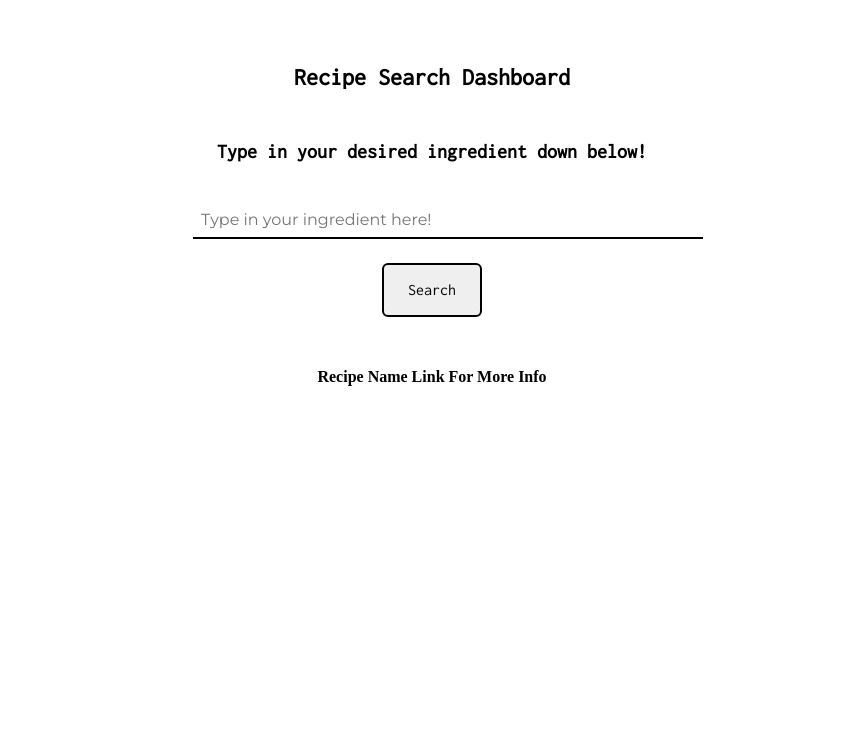
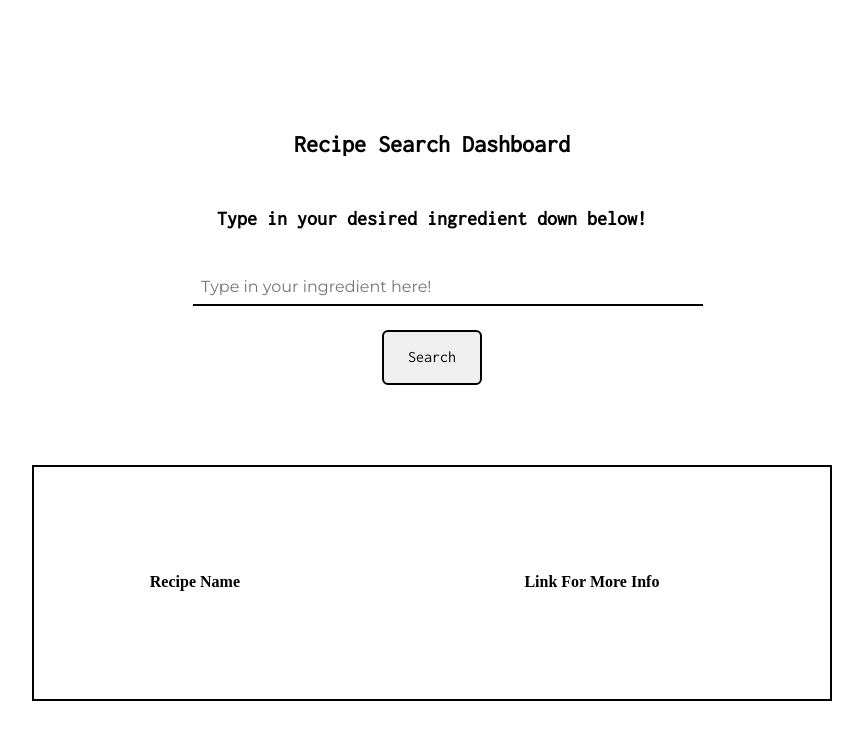
Before and after one commit to seanmcquaid/Recipe-Dashboard, a React (Create React App) app: page / in a window 1280 px wide. Shown: the top 740 px of the page, without its empty margins (208-1071 px from the left). Built offline with nearby package versions, Linux system fonts and the light colour scheme; no server answers.

Commit message:
calling it a night, worked on some styling for the page to look a bit better

```diff
--- a/src/components/Layout/Layout.js
+++ b/src/components/Layout/Layout.js
@@ -13,8 +13,8 @@ const PageContainer = styled.div`
     flex-direction : column;
     align-items : center;
     justify-content : center;
-    width : 100%;
-    height : 100%;
+    width : 100vw;
+    height : 100vh;
 `;
 
 Layout.propTypes = {
--- a/src/components/Table/Table.js
+++ b/src/components/Table/Table.js
@@ -6,14 +6,29 @@ const Table = ({data}) => {
     const headerCellNames = useMemo(() => ["Recipe Name", "Link For More Info"], []);
 
     return (
-        <StyledTable>
-            <TableHead headerCellNames={headerCellNames}/>
-        </StyledTable>
+        <TableContainer>
+            <StyledTable>
+                <TableHead headerCellNames={headerCellNames}/>
+            </StyledTable>
+        </TableContainer>
     );
 }
 
+const TableContainer = styled.div`
+    width : 100%;
+    max-width : 800px;
+    height : 300px;
+    display : flex;
+    flex-direction : column;
+    align-items : center;
+`;
+
 const StyledTable = styled.table`
-
+    table-layout: auto;
+    width : 100%;
+    height : 100%;
+    border : 2px solid black;
+    margin : 2rem;
 `;
 
 export default Table;
--- a/src/components/Table/TableHead/TableHead.js
+++ b/src/components/Table/TableHead/TableHead.js
@@ -1,7 +1,7 @@
 import React from "react";
 import styled from "styled-components";
 import HeaderCell from "./HeaderCell/HeaderCell";
-import TableRow from "./TableRow/TableRow";
+import TableRow from "../TableRow/TableRow";
 
 const TableHead = ({headerCellNames}) => (
     <StyledTableHead>
--- /dev/null
+++ b/src/index.css
@@ -0,0 +1,4 @@
+body, #root {
+    min-height : 100vh;
+    min-width : 100vw;
+}
--- a/src/index.js
+++ b/src/index.js
@@ -2,6 +2,7 @@ import React from "react";
 import ReactDOM from "react-dom";
 import {Normalize} from "styled-normalize";
 import App from "./App";
+import "./index.css";
 
 ReactDOM.render(
   <>
--- a/src/pages/RecipeSearch/RecipeSearch.js
+++ b/src/pages/RecipeSearch/RecipeSearch.js
@@ -91,7 +91,6 @@ const MainContent = styled.main`
     justify-content : center;
     align-items : center;
     width : 100%;
-    height : 100%;
 `;
 
 const Form = styled.form`
```
Also changed, not shown: src/components/Table/TableBody/TableBody.js (added), src/components/Table/TableRow/TableRow.js (renamed from src/components/Table/TableHead/TableRow/TableRow.js), 1 other file (tests, documents, lock files or other folders).
